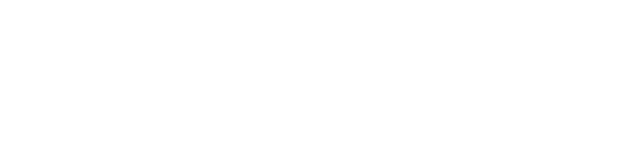
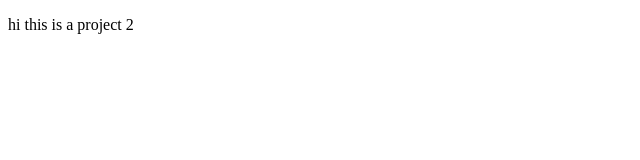
Before and after one commit to Raviharod/project2, a plain HTML site: page project2/index.html in a window 1280 px wide. Shown: the whole page, without its empty margins (0-640 px from the left). Drawn offline with Linux system fonts and the light colour scheme.

Commit message:
adding para in html

```diff
--- a/project2/index.html
+++ b/project2/index.html
@@ -6,6 +6,6 @@
   <title>Document</title>
 </head>
 <body>
-
+  <p>hi this is a project 2</p>
 </body>
 </html>
```
